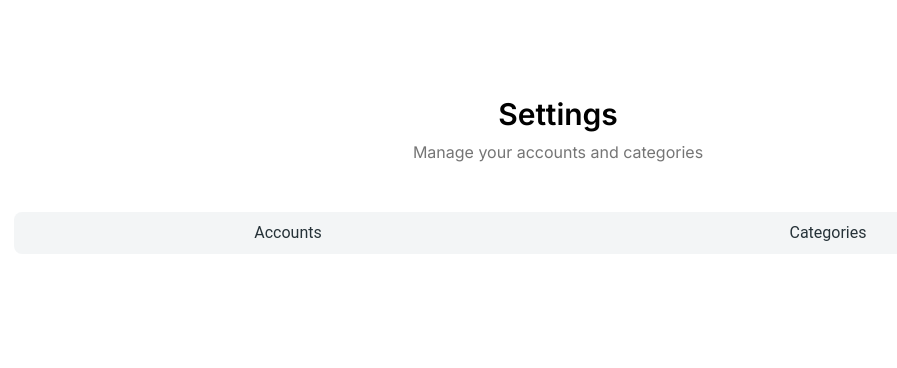
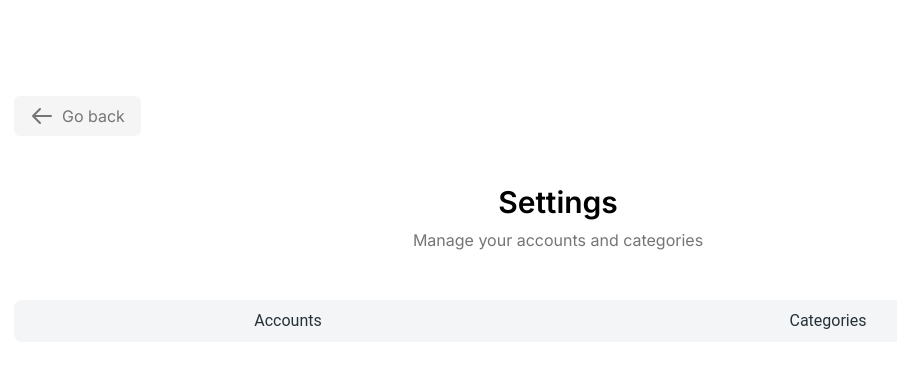
Before and after one commit to jonathanduran7/manager-web-front, a Next.js app: page /settings in a window 1280 px wide. Shown: the top 368 px of the page, without its empty margins (82-979 px from the left). Built offline with nearby package versions, Linux system fonts and the light colour scheme.

Commit message:
Refactor settings page and add back button

```diff
--- a/src/app/settings/page.tsx
+++ b/src/app/settings/page.tsx
@@ -1,10 +1,25 @@
 'use client'
 import { Tab, TabPanel, Tabs, TabsBody, TabsHeader } from "@material-tailwind/react";
+import { useRouter } from "next/navigation";
 import AccountTab from "./components/accounts.tab";
 
 export default function Settings() {
+
+    const router = useRouter();
+
     return (
-        <main className="min-h-screen p-24">
+        <div className="min-h-screen p-24">
+
+            <div className="flex items-center mb-12">
+                <button className="flex items-center px-4 py-2 rounded-md bg-gray-100 text-gray-600" onClick={router.back}>
+                    <svg xmlns="http://www.w3.org/2000/svg" className="h-6 w-6 mr-2" fill="none"
+                        viewBox="0 0 24 24" stroke="currentColor">
+                        <path strokeLinecap="round" strokeLinejoin="round" strokeWidth={2}
+                            d="M10 19l-7-7m0 0l7-7m-7 7h18" />
+                    </svg>
+                    Go back
+                </button>
+            </div>
 
             <div className="flex flex-col items-center justify-center mb-12">
                 <h1 className="text-3xl font-semibold pb-2">Settings</h1>
@@ -29,6 +44,6 @@ export default function Settings() {
                     </TabPanel>
                 </TabsBody>
             </Tabs>
-        </main>
+        </div>
     )
 }
```
